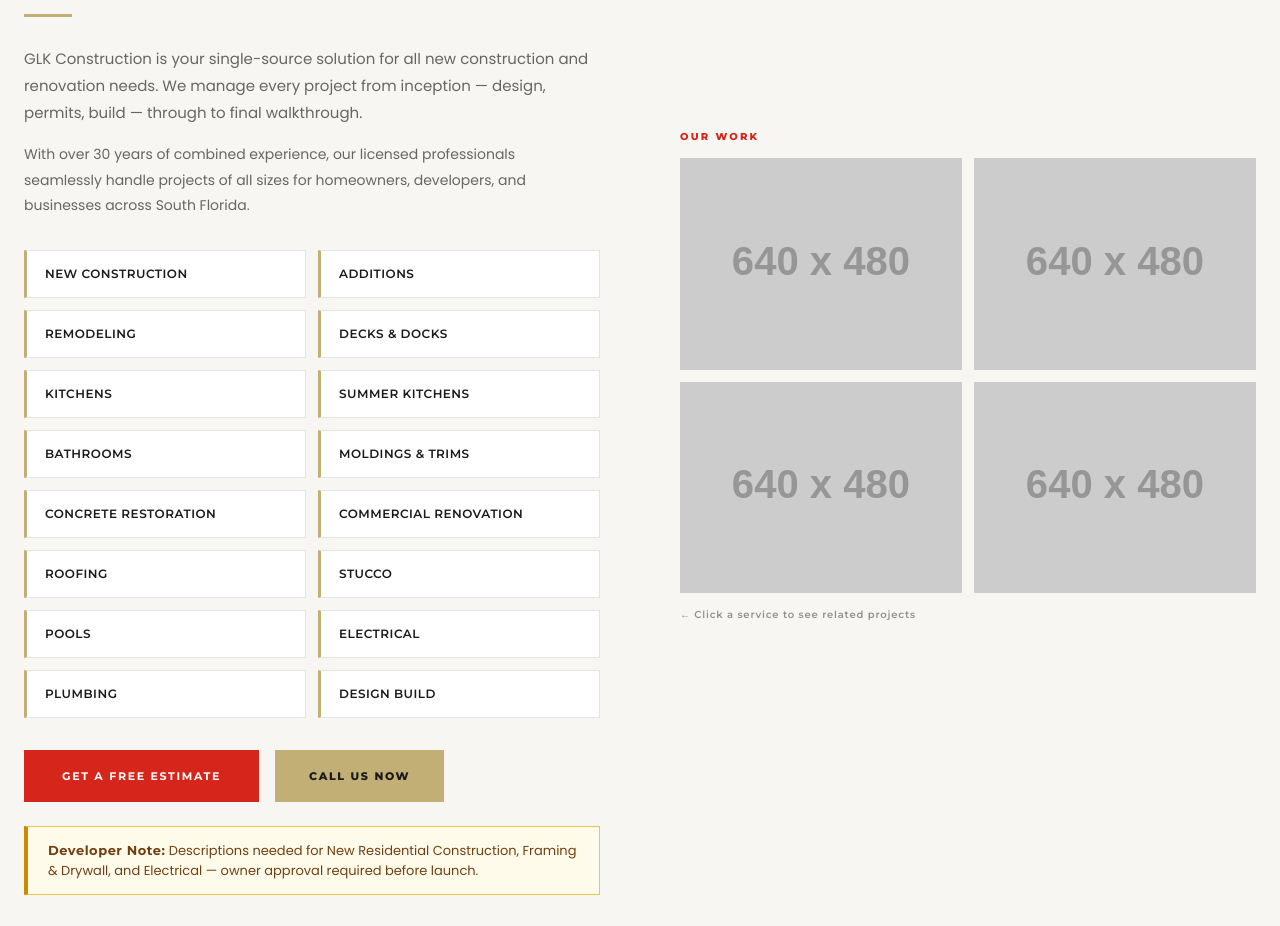
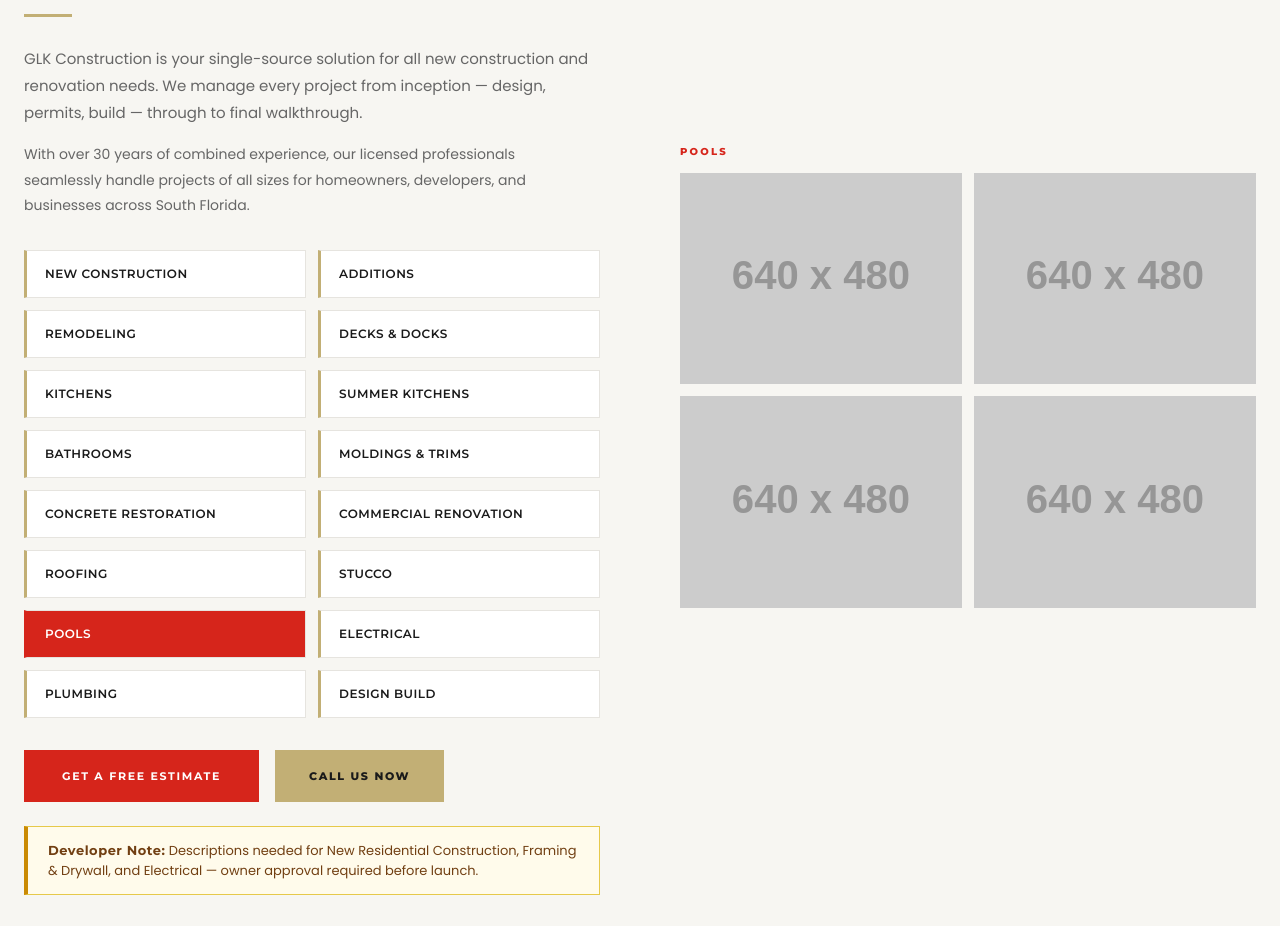
Before and after one commit to pedroo728/glk, a website: page index.html in a window 1280 px wide. Shown: the part 2480-3406 px from the top of the page. Drawn offline with nearby package versions, Linux system fonts and the light colour scheme; no server answers; placeholder pictures from the web are drawn by us.

Commit message:
Actiavte  random Service selector

```diff
--- a/index.html
+++ b/index.html
@@ -2194,15 +2194,22 @@
     // ── Services mosaic ─────────────────────────────────────────
     const MOSAIC_COLORS = ['1a1a1a/C2AF75','2c2c2c/C2AF75','3d3d3d/C2AF75','1a1a1a/D6251B'];
 
+    function shuffle(arr) {
+      for (let i = arr.length - 1; i > 0; i--) {
+        const j = Math.floor(Math.random() * (i + 1));
+        [arr[i], arr[j]] = [arr[j], arr[i]];
+      }
+      return arr;
+    }
+
     function getMosaicImages(section, sub) {
-      // Match primary section/subsection OR any tag
       const matches = _allProjects.filter(p =>
         p.image && (
           (p.section === section && p.subsection === sub) ||
           (p.tags || []).some(t => t.section === section && t.sub === sub)
         )
       );
-      const imgs = matches.map(p => ({ src: p.image, alt: p.title }));
+      const imgs = shuffle(matches.map(p => ({ src: p.image, alt: p.title })));
       while (imgs.length < 4) {
         imgs.push({ src: `https://placehold.co/640x480/${MOSAIC_COLORS[imgs.length]}?text=Coming+Soon`, alt: 'Coming soon' });
       }
@@ -2259,19 +2266,37 @@
         });
       }
 
-      // Default: populate both mosaics with the 4 most recent images
-      const withImages = _allProjects.filter(p => p.image).slice(0, 4);
-      const defaultImgs = withImages.map(p => ({ src: p.image, alt: p.title }));
-      while (defaultImgs.length < 4) {
-        defaultImgs.push({ src: `https://placehold.co/640x480/${MOSAIC_COLORS[defaultImgs.length]}?text=GLK+Work`, alt: 'GLK Work' });
+      // On load: randomly activate one service item
+      const allItems = [...document.querySelectorAll('.service-item[data-section]')];
+      if (allItems.length) {
+        const pick = allItems[Math.floor(Math.random() * allItems.length)];
+        pick.classList.add('active');
+
+        const sec = pick.dataset.section;
+        const sub = pick.dataset.sub;
+        const label = pick.textContent.trim();
+
+        // Sync mobile dropdown to the random pick
+        const mobileSelect = document.getElementById('servicesMobileSelect');
+        if (mobileSelect) {
+          const matchOpt = [...mobileSelect.options].find(o => o.value === `${sec}|${sub}`);
+          if (matchOpt) mobileSelect.value = matchOpt.value;
+        }
+
+        // Update mosaics (no hint needed — a service is already selected)
+        const hint = document.querySelector('.mosaic-hint');
+        if (hint) hint.classList.add('hidden');
+        const mosaicLabel = document.getElementById('mosaicLabel');
+        if (mosaicLabel) mosaicLabel.textContent = label;
+        const imgs = getMosaicImages(sec, sub);
+        [document.getElementById('serviceMosaic'), document.getElementById('serviceMosaicMobile')].forEach(el => {
+          if (!el) return;
+          el.querySelectorAll('.mosaic-img').forEach((cell, i) => {
+            cell.querySelector('img').src = imgs[i].src;
+            cell.querySelector('img').alt = imgs[i].alt;
+          });
+        });
       }
-      [document.getElementById('serviceMosaic'), document.getElementById('serviceMosaicMobile')].forEach(el => {
-        if (!el) return;
-        el.querySelectorAll('.mosaic-img').forEach((cell, i) => {
-          cell.querySelector('img').src = defaultImgs[i].src;
-          cell.querySelector('img').alt = defaultImgs[i].alt;
-        });
-      });
     }
 
     setTimeout(wireServiceItems, 800);
```
